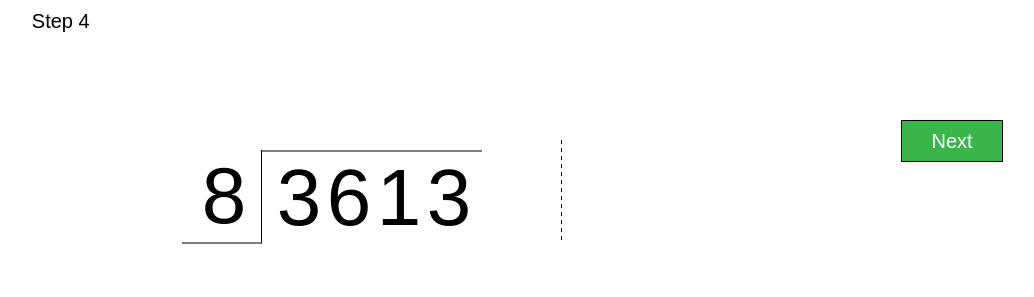
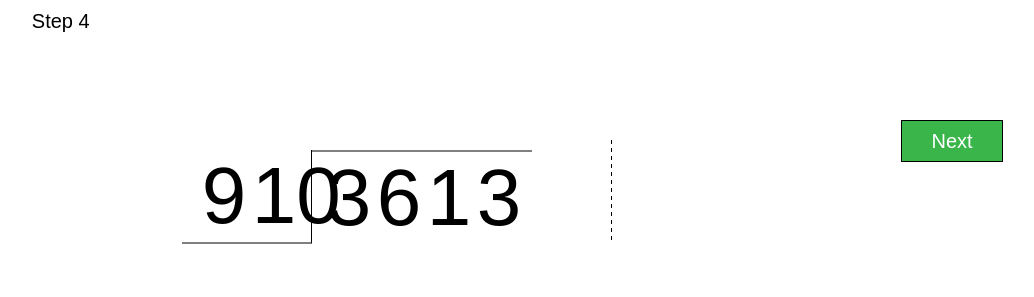
Before and after one commit to antv60287/HTMLMarkup, a plain HTML site: page index.html in a window 1280 px wide. Shown: the whole page, without its empty margins (21-1055 px from the left). Drawn offline with Linux system fonts and the light colour scheme; a web font is replaced by a local one.

Commit message:
chang 9 10

```diff
--- a/index.html
+++ b/index.html
@@ -17,7 +17,8 @@
 		<div class="content clearfix">
 			<div class="blockLeft clearfix">
 				<ul class="number">
-					<li>8</li>
+					<li>9</li>
+					<li>10</li>
 				</ul>
 				<ul class="numList clearfix">
 					<li>3</li>
```
